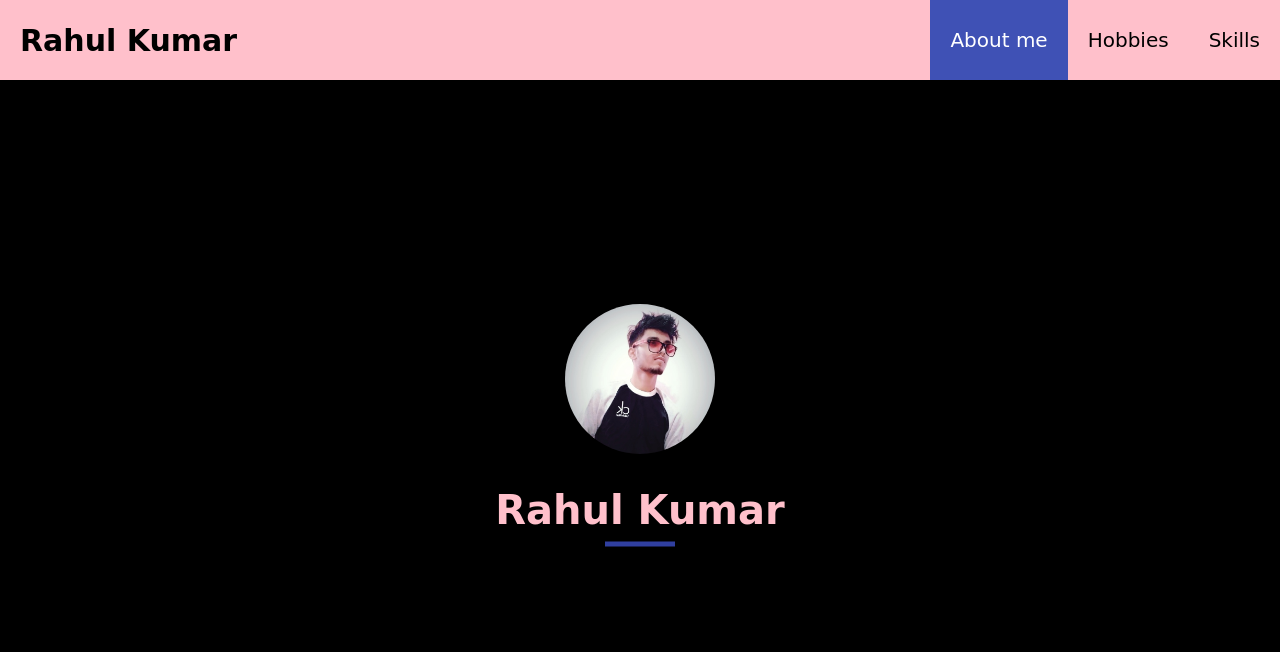
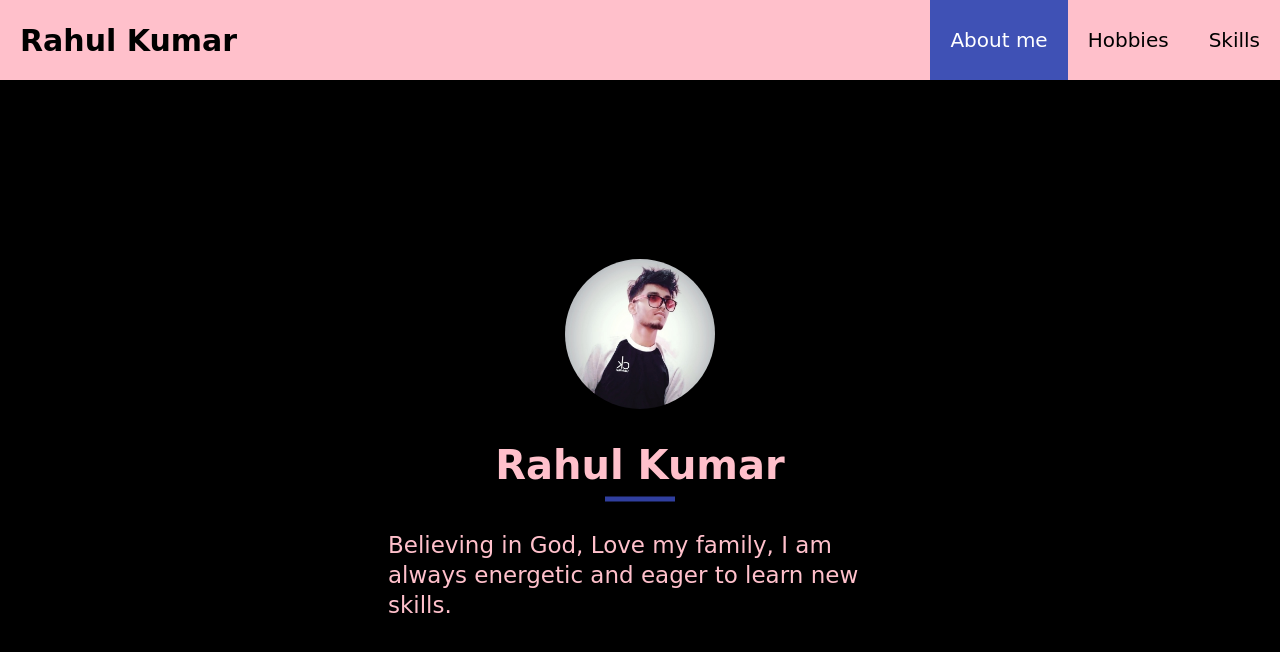
Before and after one commit to raw-rahul/rawrahul, a plain HTML site: page index.html in a window 1280 px wide. Drawn offline with nearby package versions, Linux system fonts and the light colour scheme; a web font is replaced by a local one.

Commit message:
Update index.html

```diff
--- a/index.html
+++ b/index.html
@@ -37,7 +37,7 @@
             <img src="me.jpeg" alt="mine">
         </div>
         <h1>Rahul Kumar</h1>
-        <p> </p>
+        <p>Believing in God, Love my family, I am always energetic and eager to learn new skills.</p>
     </section>
     <section class="hobbies hidden dispnone">
         <h1>My Hobbies</h1>
```
